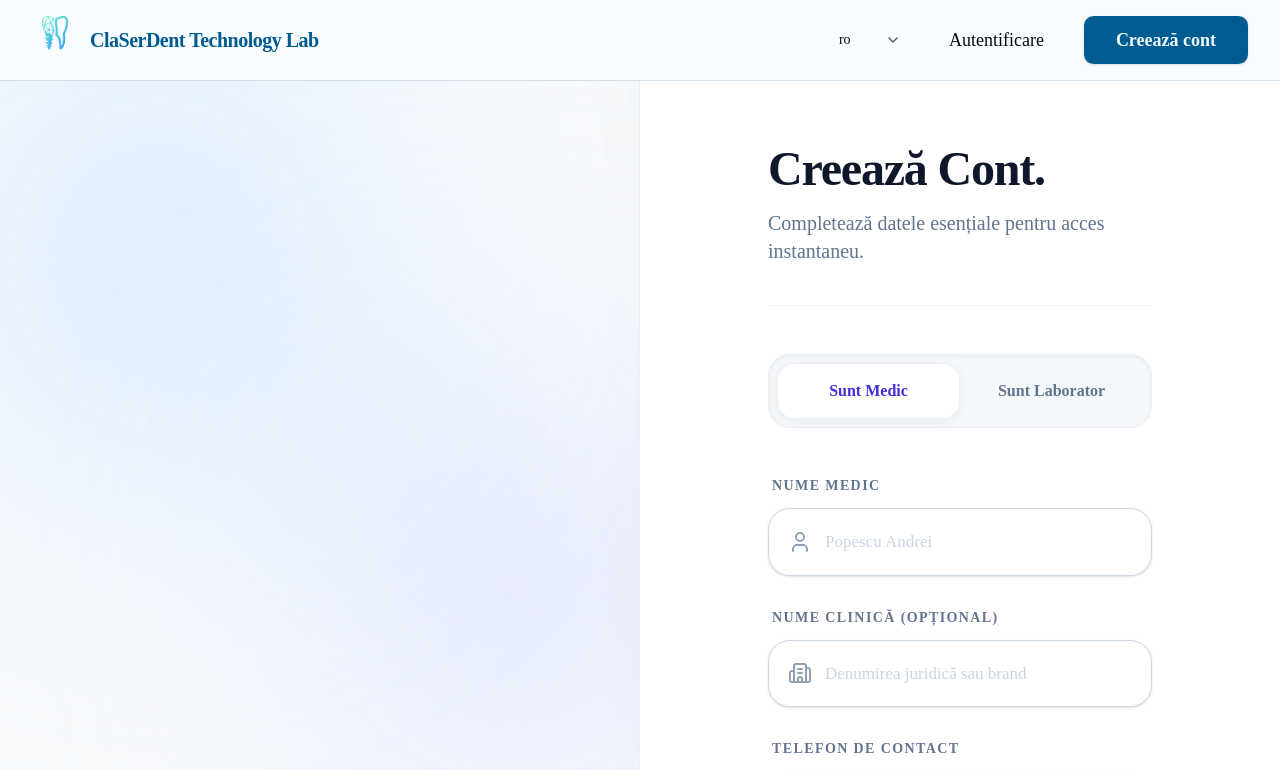
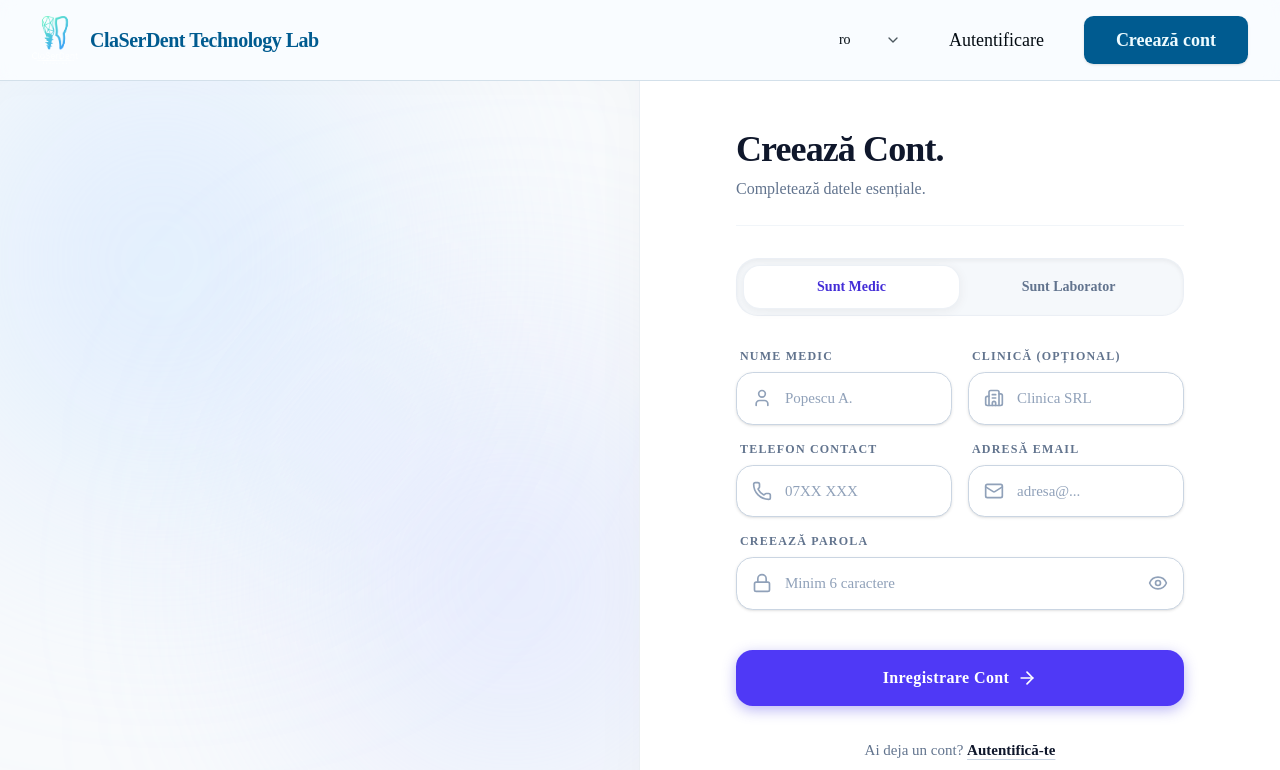
Before and after one commit to claserdentapp/aplicatie-cdo, a Next.js app: page /register in a window 1280 px wide. Shown: the top 770 px of the page. Built offline with nearby package versions, Linux system fonts and the light colour scheme; no server answers.

Commit message:
style(auth): compress vertically to eliminate scroll while retaining premium SaaS width

```diff
--- a/src/app/register/page.tsx
+++ b/src/app/register/page.tsx
@@ -116,176 +116,176 @@ export default function LuxuryRegisterPage() {
         }
       `}</style>
 
-      {/* Container Full aerisit, Split Screen adevarat */}
+      {/* Container Full aerisit, dar echilibrat la inaltime */}
       <div className="flex flex-col lg:flex-row min-h-[calc(100vh-80px)] w-full bg-white font-sans">
 
-        {/* --- STÂNGA: Prezentare (Desktop) - 50% lățime (Sticky la scroll) --- */}
-        <div className="hidden lg:flex w-1/2 flex-col justify-center px-16 xl:px-28 bg-slate-50 relative overflow-hidden border-r border-slate-200/60 shadow-[inset_-20px_0_40px_rgba(0,0,0,0.015)] sticky top-0 h-[calc(100vh-80px)]">
-          {/* Fundal mesh premium */}
+        {/* --- STÂNGA: Prezentare (Desktop) - 50% lățime --- */}
+        <div className="hidden lg:flex w-1/2 flex-col justify-center px-12 xl:px-20 bg-slate-50 relative overflow-hidden border-r border-slate-200/60 shadow-[inset_-20px_0_40px_rgba(0,0,0,0.015)] sticky top-0 h-[calc(100vh-80px)]">
           <div className="absolute inset-0 pointer-events-none z-0">
             <div className="absolute top-[-10%] left-[-10%] w-[70%] h-[70%] bg-blue-200/40 blur-[130px] rounded-full mix-blend-multiply" />
             <div className="absolute bottom-[0%] right-[-10%] w-[60%] h-[60%] bg-indigo-200/40 blur-[130px] rounded-full mix-blend-multiply" />
           </div>
 
-          <div className="relative z-10 w-full max-w-2xl opacity-0 animate-fade-in-up" style={{ animationDelay: '100ms' }}>
-            <div className="inline-flex items-center gap-2 px-4 py-2 rounded-full bg-indigo-100 border border-indigo-200 mb-10 shadow-sm">
-              <Sparkles className="w-5 h-5 text-indigo-600" />
-              <span className="text-sm font-bold text-indigo-700 uppercase tracking-widest">Platformă Enterprise</span>
+          <div className="relative z-10 w-full max-w-xl opacity-0 animate-fade-in-up" style={{ animationDelay: '100ms' }}>
+            <div className="inline-flex items-center gap-2 px-3 py-1.5 rounded-full bg-indigo-100 border border-indigo-200 mb-8 shadow-sm">
+              <Sparkles className="w-4 h-4 text-indigo-600" />
+              <span className="text-[13px] font-bold text-indigo-700 uppercase tracking-widest">Platformă Enterprise</span>
             </div>
 
-            <h1 className="text-5xl xl:text-[4rem] font-extrabold text-slate-900 leading-[1.1] mb-8 tracking-tight drop-shadow-sm">
+            <h1 className="text-4xl xl:text-5xl font-extrabold text-slate-900 leading-[1.1] mb-6 tracking-tight drop-shadow-sm">
               Aderă acum,<br />
               <span className="text-transparent bg-clip-text bg-gradient-to-r from-blue-600 to-indigo-600">
                 fără complexități
               </span>
             </h1>
 
-            <p className="text-xl text-slate-600 leading-relaxed font-light max-w-lg mb-12">
+            <p className="text-lg text-slate-600 leading-relaxed font-light max-w-md mb-8">
               Crezi un cont gratuit într-un minut și intri direct în era digitală a ecosistemului dentar integrat.
             </p>
           </div>
 
-          <div className="relative z-10 mt-auto pt-24 opacity-0 animate-fade-in-up flex items-center gap-6" style={{ animationDelay: '300ms' }}>
-            <p className="text-sm font-bold text-slate-400 uppercase tracking-widest text-left w-full">
+          <div className="relative z-10 mt-auto pt-16 opacity-0 animate-fade-in-up flex items-center gap-6" style={{ animationDelay: '300ms' }}>
+            <p className="text-xs font-bold text-slate-400 uppercase tracking-widest text-left w-full">
               © {new Date().getFullYear()} ClaSerDent Technology. Toate drepturile rezervate.
             </p>
           </div>
         </div>
 
-        {/* --- DREAPTA: Formular Inregistrare Aerisit - 50% lățime (scroaleaza nativ interfața dacă e mare) --- */}
-        <div className="w-full lg:w-1/2 bg-white flex flex-col justify-center px-8 py-16 lg:px-20 xl:px-32 relative z-10 min-h-full">
+        {/* --- DREAPTA: Formular Inregistrare --- */}
+        <div className="w-full lg:w-1/2 bg-white flex flex-col justify-center px-6 py-6 lg:px-16 xl:px-24 relative z-10 min-h-full">
 
-          <div className={`w-full max-w-xl mx-auto transition-transform duration-500 opacity-0 animate-fade-in-up ${errorShake ? 'animate-shake' : ''}`} style={{ animationDelay: '200ms' }}>
+          <div className={`w-full max-w-lg mx-auto py-6 transition-transform duration-500 opacity-0 animate-fade-in-up ${errorShake ? 'animate-shake' : ''}`} style={{ animationDelay: '200ms' }}>
 
-            <div className="mb-12 border-b border-slate-100 pb-10">
-              <h2 className="text-4xl xl:text-5xl font-extrabold text-slate-900 mb-4 tracking-tight">Creează Cont.</h2>
-              <p className="text-slate-500 text-lg xl:text-xl">
-                Completează datele esențiale pentru acces instantaneu.
+            <div className="mb-8 border-b border-slate-100 pb-6">
+              <h2 className="text-3xl xl:text-4xl font-extrabold text-slate-900 mb-2 tracking-tight">Creează Cont.</h2>
+              <p className="text-slate-500 text-base">
+                Completează datele esențiale.
               </p>
             </div>
 
-            {/* Formular Register -> Am scos cardul/umbrirea, Formularul foloseste spatiul nativ. */}
-            {/* Toggle Roluri - Generos și curat */}
-            <div className="flex p-2 rounded-2xl bg-slate-100/70 border border-slate-200/50 mb-12 relative shadow-inner">
+            {/* Toggle Roluri */}
+            <div className="flex p-1.5 rounded-2xl bg-slate-100/70 border border-slate-200/50 mb-8 relative shadow-inner">
               <div
-                className="absolute top-2 bottom-2 w-[calc(50%-8px)] bg-white rounded-xl shadow-[0_2px_12px_rgba(0,0,0,0.06)] transition-transform duration-500 cubic-bezier(0.34, 1.56, 0.64, 1) border border-slate-200/60"
+                className="absolute top-1.5 bottom-1.5 w-[calc(50%-6px)] bg-white rounded-xl shadow-[0_2px_12px_rgba(0,0,0,0.06)] transition-transform duration-500 cubic-bezier(0.34, 1.56, 0.64, 1) border border-slate-200/60"
                 style={{ transform: userType === "medic" ? "translateX(0)" : "translateX(100%)" }}
               />
               <button
                 type="button"
                 onClick={() => setUserType("medic")}
-                className={`relative flex-1 py-4 text-base font-bold rounded-xl transition-all duration-300 z-10 ${userType === "medic" ? "text-indigo-700" : "text-slate-500 hover:text-slate-800"}`}
+                className={`relative flex-1 py-3 text-sm font-bold rounded-xl transition-all duration-300 z-10 ${userType === "medic" ? "text-indigo-700" : "text-slate-500 hover:text-slate-800"}`}
               >
                 Sunt Medic
               </button>
               <button
                 type="button"
                 onClick={() => setUserType("laborator_partener")}
-                className={`relative flex-1 py-4 text-base font-bold rounded-xl transition-all duration-300 z-10 ${userType === "laborator_partener" ? "text-indigo-700" : "text-slate-500 hover:text-slate-800"}`}
+                className={`relative flex-1 py-3 text-sm font-bold rounded-xl transition-all duration-300 z-10 ${userType === "laborator_partener" ? "text-indigo-700" : "text-slate-500 hover:text-slate-800"}`}
               >
                 Sunt Laborator
               </button>
             </div>
 
-            <form onSubmit={handleRegister} className="space-y-8">
+            <form onSubmit={handleRegister} className="space-y-4">
 
-              {/* Nume Complet */}
-              <div className="flex flex-col space-y-3 group">
-                <label htmlFor="numeDoctor" className="text-sm font-bold tracking-widest text-slate-500 uppercase ml-1">
-                  {userType === "medic" ? "Nume Medic" : "Nume Reprezentant"}
+              {/* Rândul 1: Nume & Clinică alăturate */}
+              <div className="grid grid-cols-1 sm:grid-cols-2 gap-4">
+                <div className="flex flex-col space-y-2 group">
+                  <label htmlFor="numeDoctor" className="text-xs font-bold tracking-widest text-slate-500 uppercase ml-1">
+                    {userType === "medic" ? "Nume Medic" : "Nume Lab"}
                   </label>
                   <div className="relative">
-                  <div className="absolute inset-y-0 left-0 pl-5 flex items-center pointer-events-none">
-                    <User className="h-6 w-6 text-slate-400 group-focus-within:text-indigo-600 transition-colors duration-300" />
+                    <div className="absolute inset-y-0 left-0 pl-4 flex items-center pointer-events-none">
+                      <User className="h-5 w-5 text-slate-400 group-focus-within:text-indigo-600 transition-colors duration-300" />
                     </div>
                     <input
                       type="text"
                       id="numeDoctor"
                       required
-                    className="block w-full rounded-2xl border border-slate-300 bg-white shadow-sm py-5 pl-14 pr-5 text-[17px] text-slate-900 placeholder:text-slate-300 focus:border-indigo-600 focus:ring-4 focus:ring-indigo-600/10 transition-all outline-none"
-                    placeholder="Popescu Andrei"
+                      className="block w-full rounded-xl border border-slate-300 bg-white shadow-sm py-3.5 pl-12 pr-4 text-[15px] text-slate-900 placeholder:text-slate-400 focus:border-indigo-600 focus:ring-4 focus:ring-indigo-600/10 transition-all outline-none"
+                      placeholder="Popescu A."
                       value={numeDoctor}
                       onChange={(e) => setNumeDoctor(e.target.value)}
                     />
                   </div>
                 </div>
 
-              {/* Nume Clinică */}
-              <div className="flex flex-col space-y-3 group">
-                <label htmlFor="numeClinica" className="text-sm font-bold tracking-widest text-slate-500 uppercase ml-1">
-                  {userType === "medic" ? "Nume Clinică (Opțional)" : "Nume Laborator"}
+                <div className="flex flex-col space-y-2 group">
+                  <label htmlFor="numeClinica" className="text-xs font-bold tracking-widest text-slate-500 uppercase ml-1">
+                    Clinică (Opțional)
                   </label>
                   <div className="relative">
-                  <div className="absolute inset-y-0 left-0 pl-5 flex items-center pointer-events-none">
-                    <Building2 className="h-6 w-6 text-slate-400 group-focus-within:text-indigo-600 transition-colors duration-300" />
+                    <div className="absolute inset-y-0 left-0 pl-4 flex items-center pointer-events-none">
+                      <Building2 className="h-5 w-5 text-slate-400 group-focus-within:text-indigo-600 transition-colors duration-300" />
                     </div>
                     <input
                       type="text"
                       id="numeClinica"
-                    className="block w-full rounded-2xl border border-slate-300 bg-white shadow-sm py-5 pl-14 pr-5 text-[17px] text-slate-900 placeholder:text-slate-300 focus:border-indigo-600 focus:ring-4 focus:ring-indigo-600/10 transition-all outline-none"
-                    placeholder="Denumirea juridică sau brand"
+                      className="block w-full rounded-xl border border-slate-300 bg-white shadow-sm py-3.5 pl-12 pr-4 text-[15px] text-slate-900 placeholder:text-slate-400 focus:border-indigo-600 focus:ring-4 focus:ring-indigo-600/10 transition-all outline-none"
+                      placeholder="Clinica SRL"
                       value={numeClinica}
                       onChange={(e) => setNumeClinica(e.target.value)}
                     />
                   </div>
                 </div>
+              </div>
 
-              {/* Telefon (nu le mai înghesuiam pe 2 coloane - wide and clean) */}
-              <div className="flex flex-col space-y-3 group">
-                <label htmlFor="telefon" className="text-sm font-bold tracking-widest text-slate-500 uppercase ml-1">
-                  Telefon de Contact
+              {/* Rândul 2: Telefon & Email alăturate */}
+              <div className="grid grid-cols-1 sm:grid-cols-2 gap-4">
+                <div className="flex flex-col space-y-2 group">
+                  <label htmlFor="telefon" className="text-xs font-bold tracking-widest text-slate-500 uppercase ml-1">
+                    Telefon Contact
                   </label>
                   <div className="relative">
-                  <div className="absolute inset-y-0 left-0 pl-5 flex items-center pointer-events-none">
-                    <Phone className="h-6 w-6 text-slate-400 group-focus-within:text-indigo-600 transition-colors duration-300" />
+                    <div className="absolute inset-y-0 left-0 pl-4 flex items-center pointer-events-none">
+                      <Phone className="h-5 w-5 text-slate-400 group-focus-within:text-indigo-600 transition-colors duration-300" />
                     </div>
                     <input
                       type="tel"
                       id="telefon"
                       required
-                    className="block w-full rounded-2xl border border-slate-300 bg-white shadow-sm py-5 pl-14 pr-5 text-[17px] text-slate-900 placeholder:text-slate-300 focus:border-indigo-600 focus:ring-4 focus:ring-indigo-600/10 transition-all outline-none"
-                    placeholder="ex: 0712 345 678"
+                      className="block w-full rounded-xl border border-slate-300 bg-white shadow-sm py-3.5 pl-12 pr-4 text-[15px] text-slate-900 placeholder:text-slate-400 focus:border-indigo-600 focus:ring-4 focus:ring-indigo-600/10 transition-all outline-none"
+                      placeholder="07XX XXX"
                       value={telefon}
                       onChange={(e) => setTelefon(e.target.value)}
                     />
                   </div>
                 </div>
 
-              {/* Email */}
-              <div className="flex flex-col space-y-3 group">
-                <label htmlFor="email" className="text-sm font-bold tracking-widest text-slate-500 uppercase ml-1">
-                  Adresă de Email
+                <div className="flex flex-col space-y-2 group">
+                  <label htmlFor="email" className="text-xs font-bold tracking-widest text-slate-500 uppercase ml-1">
+                    Adresă Email
                   </label>
                   <div className="relative">
-                  <div className="absolute inset-y-0 left-0 pl-5 flex items-center pointer-events-none">
-                    <Mail className="h-6 w-6 text-slate-400 group-focus-within:text-indigo-600 transition-colors duration-300" />
+                    <div className="absolute inset-y-0 left-0 pl-4 flex items-center pointer-events-none">
+                      <Mail className="h-5 w-5 text-slate-400 group-focus-within:text-indigo-600 transition-colors duration-300" />
                     </div>
                     <input
                       type="email"
                       id="email"
                       required
-                    className="block w-full rounded-2xl border border-slate-300 bg-white shadow-sm py-5 pl-14 pr-5 text-[17px] text-slate-900 placeholder:text-slate-300 focus:border-indigo-600 focus:ring-4 focus:ring-indigo-600/10 transition-all outline-none"
-                    placeholder="adresa@domeniu.ro"
+                      className="block w-full rounded-xl border border-slate-300 bg-white shadow-sm py-3.5 pl-12 pr-4 text-[15px] text-slate-900 placeholder:text-slate-400 focus:border-indigo-600 focus:ring-4 focus:ring-indigo-600/10 transition-all outline-none"
+                      placeholder="adresa@..."
                       value={email}
                       onChange={(e) => setEmail(e.target.value)}
                     />
                   </div>
                 </div>
+              </div>
 
-              {/* Parolă */}
-              <div className="flex flex-col space-y-3 group">
-                <label htmlFor="password" className="text-sm font-bold tracking-widest text-slate-500 uppercase ml-1">
+              {/* Rândul 3: Parola Full Width */}
+              <div className="flex flex-col space-y-2 group">
+                <label htmlFor="password" className="text-xs font-bold tracking-widest text-slate-500 uppercase ml-1">
                   Creează Parola
                 </label>
                 <div className="relative">
-                  <div className="absolute inset-y-0 left-0 pl-5 flex items-center pointer-events-none">
-                    <Lock className="h-6 w-6 text-slate-400 group-focus-within:text-indigo-600 transition-colors duration-300" />
+                  <div className="absolute inset-y-0 left-0 pl-4 flex items-center pointer-events-none">
+                    <Lock className="h-5 w-5 text-slate-400 group-focus-within:text-indigo-600 transition-colors duration-300" />
                   </div>
                   <input
                     type={showPassword ? "text" : "password"}
                     id="password"
                     required
-                    className="block w-full rounded-2xl border border-slate-300 bg-white shadow-sm py-5 pl-14 pr-16 text-[17px] text-slate-900 placeholder:text-slate-300 focus:border-indigo-600 focus:ring-4 focus:ring-indigo-600/10 transition-all outline-none"
+                    className="block w-full rounded-xl border border-slate-300 bg-white shadow-sm py-3.5 pl-12 pr-14 text-[15px] text-slate-900 placeholder:text-slate-400 focus:border-indigo-600 focus:ring-4 focus:ring-indigo-600/10 transition-all outline-none"
                     placeholder="Minim 6 caractere"
                     value={password}
                     onChange={(e) => setPassword(e.target.value)}
@@ -293,9 +293,9 @@ export default function LuxuryRegisterPage() {
                   <button
                     type="button"
                     onClick={() => setShowPassword(!showPassword)}
-                    className="absolute inset-y-0 right-0 pr-5 flex items-center text-slate-400 hover:text-slate-600 transition-colors outline-none focus:text-indigo-600"
+                    className="absolute inset-y-0 right-0 pr-4 flex items-center text-slate-400 hover:text-slate-600 transition-colors outline-none focus:text-indigo-600"
                   >
-                    {showPassword ? <EyeOff className="h-6 w-6" /> : <Eye className="h-6 w-6" />}
+                    {showPassword ? <EyeOff className="h-5 w-5" /> : <Eye className="h-5 w-5" />}
                   </button>
                 </div>
               </div>
@@ -304,18 +304,18 @@ export default function LuxuryRegisterPage() {
               <button
                 type="submit"
                 disabled={isLoading}
-                className="w-full mt-10 py-5 rounded-2xl bg-indigo-600 hover:bg-indigo-700 active:bg-indigo-800 text-white text-lg font-bold shadow-[0_4px_14px_0_rgb(79,70,229,0.39)] hover:shadow-[0_6px_20px_rgba(79,70,229,0.23)] hover:-translate-y-[2px] transition-all outline-none focus:ring-4 focus:ring-indigo-600/30 disabled:opacity-70 disabled:hover:translate-y-0 disabled:shadow-none group"
+                className="w-full mt-6 py-4 rounded-xl bg-indigo-600 hover:bg-indigo-700 active:bg-indigo-800 text-white text-base font-bold shadow-[0_4px_14px_0_rgb(79,70,229,0.39)] hover:shadow-[0_6px_20px_rgba(79,70,229,0.23)] hover:-translate-y-[1px] transition-all outline-none focus:ring-4 focus:ring-indigo-600/30 disabled:opacity-70 disabled:hover:translate-y-0 disabled:shadow-none group"
               >
-                <div className="relative flex items-center justify-center gap-3">
+                <div className="relative flex items-center justify-center gap-2">
                   {isLoading ? (
                     <>
-                      <Loader2 className="h-6 w-6 animate-spin" />
+                      <Loader2 className="h-5 w-5 animate-spin" />
                       <span>Se procesează...</span>
                     </>
                   ) : (
                     <>
                       <span className="tracking-wide">Inregistrare Cont</span>
-                      <ArrowRight className="h-6 w-6 group-hover:translate-x-1.5 transition-transform" />
+                      <ArrowRight className="h-5 w-5 group-hover:translate-x-1.5 transition-transform" />
                     </>
                   )}
                 </div>
@@ -323,11 +323,11 @@ export default function LuxuryRegisterPage() {
 
             </form>
 
-            <div className="mt-14 text-center">
-              <span className="text-[17px] font-medium text-slate-500">Ai deja un cont? </span>
+            <div className="mt-8 text-center">
+              <span className="text-[15px] font-medium text-slate-500">Ai deja un cont? </span>
               <Link
                 href="/login"
-                className="text-[17px] font-bold text-slate-900 hover:text-indigo-600 transition-colors underline decoration-slate-300 hover:decoration-indigo-600 underline-offset-4"
+                className="text-[15px] font-bold text-slate-900 hover:text-indigo-600 transition-colors underline decoration-slate-300 hover:decoration-indigo-600 underline-offset-4"
               >
                 Autentifică-te
               </Link>
```
Also changed, not shown: src/app/login/page.tsx (+52 -57 lines). Lines whose indentation alone changed are shown as unchanged.
